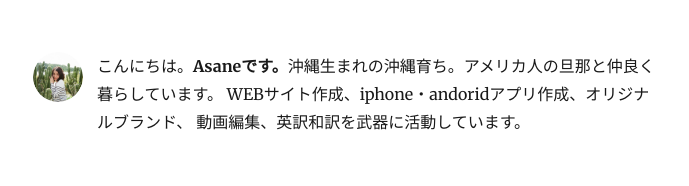
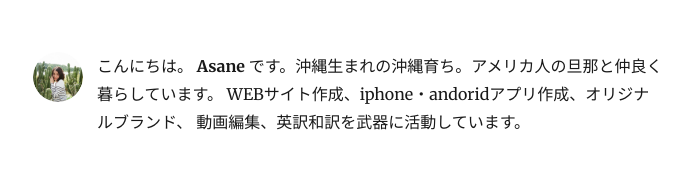
Before and after one commit to asa108/gatsby-myblog, a Gatsby site: page / in a window 1280 px wide. Shown: the part 172-358 px from the top of the page, without its empty margins (292-981 px from the left). Built offline with nearby package versions, Linux system fonts and the light colour scheme; Gatsby itself is replaced by a stand-in of ours; some packages are replaced by stand-ins of ours.

Commit message:
bioの文字太さ変更。ASANEの横にスペース

```diff
--- a/gatsby-config.js
+++ b/gatsby-config.js
@@ -2,7 +2,7 @@ module.exports = {
   siteMetadata: {
     title: `ASANE PORTFOLIO`,
     author: {
-      name: `Asane`,
+      name: ` Asane `,
       summary: `沖縄生まれの沖縄育ち。アメリカ人の旦那と仲良く暮らしています。
       WEBサイト作成、iphone・andoridアプリ作成、オリジナルブランド、
       動画編集、英訳和訳を武器に活動しています。`,
--- a/src/components/bio.js
+++ b/src/components/bio.js
@@ -58,8 +58,8 @@ const Bio = () => {
       />
       <p>
         こんにちは。
-        <strong>{author.name}です。</strong>
-        {author.summary}
+        <strong>{author.name}</strong>
+        です。{author.summary}
         {` `}
         {/* <a href={`https://twitter.com/${social.twitter}`}>
           You should follow her on Twitter
```
